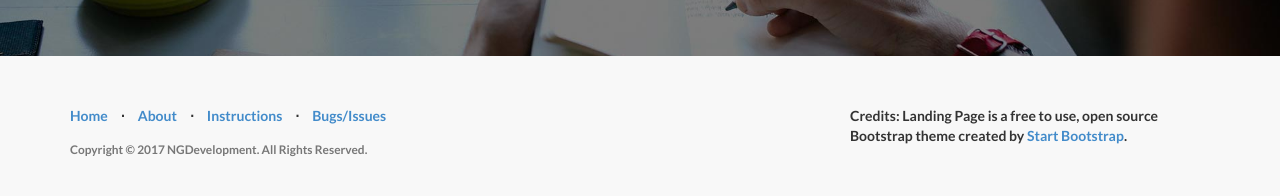
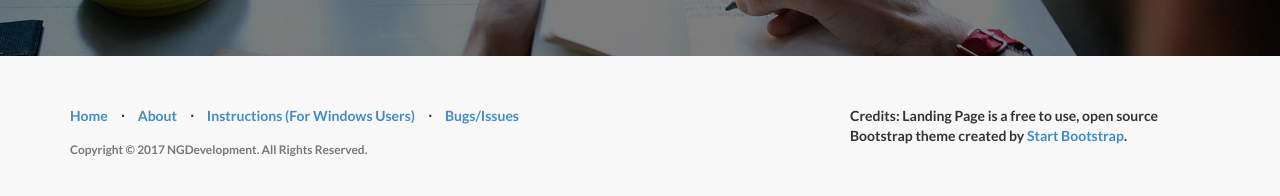
Before and after one commit to NG-Development/NGDevelopmentLP, a Jekyll site: the page built from index.html, in a window 1280 px wide and 900 px high, scrolled down 2131 px. Shown: the part 692-888 px from the top of the window. Built offline with Jekyll 4.4.1, drawn with Linux system fonts in a browser that asks for light colours; nearby versions of some CDN libraries; library files that are not in the unit come from our copies.

Commit message:
Update footer.html

```diff
--- a/_includes/footer.html
+++ b/_includes/footer.html
@@ -13,7 +13,7 @@
                     </li>
                     <li class="footer-menu-divider">&sdot;</li>
                     <li>
-                        <a href="#instructions">Instructions</a>
+                        <a href="#instructions">Instructions (For Windows Users)</a>
                     </li>
                     <li class="footer-menu-divider">&sdot;</li>
                     <li>
```
